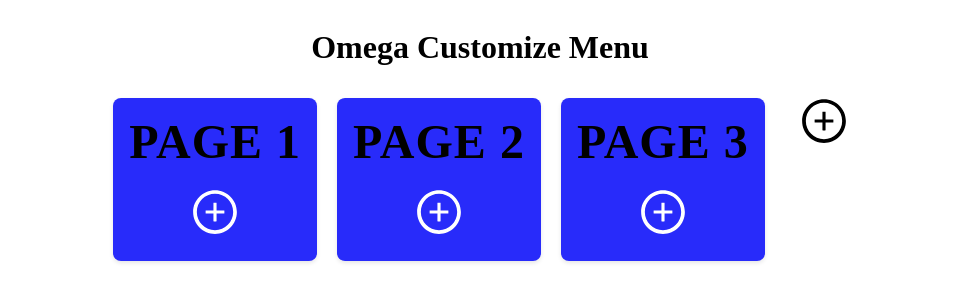
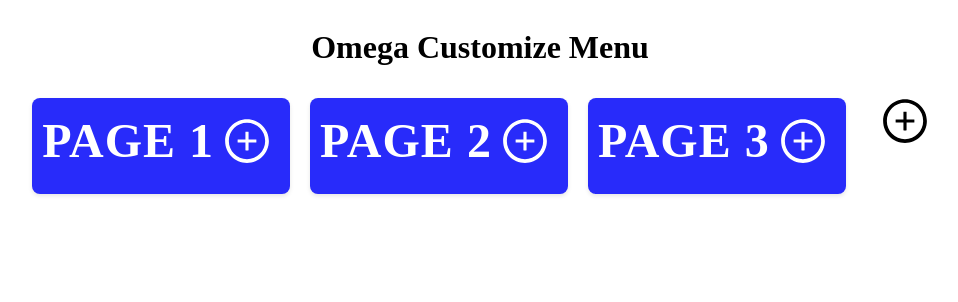
Before and after one commit to rbenci/omega-customize-menu, a React (Create React App) app: page / in a window 1280 px wide. Shown: the top 302 px of the page, without its empty margins (168-1126 px from the left). Built offline with nearby package versions, Linux system fonts and the light colour scheme.

Commit message:
closes Create functionality to delete a page #10

```diff
--- a/src/components/Navbar.js
+++ b/src/components/Navbar.js
@@ -8,11 +8,16 @@ import { PageBox } from './PageBox';
 export const Navbar = () => {
 	const [mainPages, setMainPages] = useState(['Page 1', 'Page 2', 'Page 3']);
 
+  const deleteMainPage = (name) => {
+		const updatedPages = mainPages.filter((page) => page !== name);
+		setMainPages(updatedPages);
+	};
+
 	return (
 		<div className="navbarContainer">
 			<div className="horizontalPageList">
 				{mainPages.map((page, index) => {
-					return <PageBox key={`${page}-${index}`} name={page} level={0} />;
+					return <PageBox key={`${page}-${index}`} name={page} level={0} handleDelete={deleteMainPage} />;
 				})}
 			</div>
 			<AddPageButton
--- a/src/components/PageBox.js
+++ b/src/components/PageBox.js
@@ -3,38 +3,81 @@ import React, { useState } from 'react';
 import { AddPageButton } from './AddPageButton';
 import { levelColors } from '../styles/levelColors';
 
-export const PageBox = ({ name, id, level }) => {
+export const PageBox = ({ name, id, level, handleDelete }) => {
 	const [subPages, setSubPages] = useState([]);
+	const [showDeleteIcon, setShowDeleteIcon] = useState(false);
+
+	const handleDeleteSubpage = (name) => {
+		const updatedPages = subPages.filter((page) => page !== name);
+		setSubPages(updatedPages);
+	};
 
 	return (
 		<div
 			id={id}
 			style={{
 				margin: level === 0 ? '10px' : 0,
-				padding: '1rem',
-				width: '90%',
-				justifySelf: level > 0 ? 'flex-end' : 'center',
+				width: 'auto',
+				minWidth: level > 0 ? '90%' : '100px',
+				alignSelf: level > 0 ? 'flex-end' : 'flex-start',
 				backgroundColor: levelColors[level] ?? 'white',
 				boxShadow: '0 2px 4px rgba(0,0,0,0.1)',
 				borderRadius: '8px',
 				marginBottom: '10px',
 				marginLeft: level > 0 ? '20px' : '10px',
-				color: 'white',
+				color: level >= 4 ? 'black' : 'white',
+				position: 'relative',
 			}}
+			onMouseEnter={() => setShowDeleteIcon(true)}
+			onMouseLeave={() => setShowDeleteIcon(false)}
 			className="pageBoxContainer"
 		>
 			<div
 				style={{
+					padding: '10px',
 					fontSize: `${3 - level / 2}rem`,
 					fontWeight: 'bold',
 					marginBottom: '10px',
+					alignSelf: level === 0 ? 'center' : 'flex-start',
 					textTransform: 'uppercase',
 					letterSpacing: '1px',
-					color: level > 0 ? 'white' : 'black',
-                    whiteSpace:'nowrap'
+
+					whiteSpace: 'nowrap',
+					overflow: 'hidden',
+					textOverflow: 'ellipsis', // add this to shorten long names with an ellipsis,
+					display: 'flex',
+					flexDirection: 'row',
+					alignItems: 'center',
+					justifyContent: 'space-around',
 				}}
 			>
 				{name}
+				{showDeleteIcon && (
+					<div
+						style={{
+							position: 'absolute',
+							top: '-20px',
+							right: '-20px',
+							cursor: 'pointer',
+							backgroundColor: 'red',
+							width: '40px',
+							height: '40px',
+							fontSize: '20px',
+							borderRadius: '20px',
+							display: 'flex',
+							alignItems: 'center',
+							justifyContent: 'center',
+						}}
+						onClick={() => handleDelete(name)}
+					>
+						X
+					</div>
+				)}
+				<AddPageButton
+					onAddPage={(newSubPage) => {
+						setSubPages([...subPages, newSubPage]);
+					}}
+				/>
 			</div>
 			{subPages.map((page, index) => {
 				return (
@@ -43,14 +86,10 @@ export const PageBox = ({ name, id, level }) => {
 						name={page}
 						id={page.id}
 						key={`${page}-${index}`}
+						handleDelete={handleDeleteSubpage}
 					/>
 				);
 			})}
-			<AddPageButton
-				onAddPage={(newSubPage) => {
-					setSubPages([...subPages, newSubPage]);
-				}}
-			/>
 		</div>
 	);
 };
--- a/src/styles/Navbar.css
+++ b/src/styles/Navbar.css
@@ -2,6 +2,7 @@
 	width: auto;
 	display: flex;
 	flex-direction: row;
+    align-items: flex-start;
 }
 .horizontalPageList {
 	flex: 1;
--- a/src/styles/PageBox.css
+++ b/src/styles/PageBox.css
@@ -3,13 +3,9 @@
 	align-items: center;
 	width: auto;
     position: relative;
-
-	background-color: rgb(75, 132, 238);
+    align-self: flex-start;
+    box-sizing: border-box;
 	flex-direction: column;
 	border-radius: 10px;
 
 }
-
-.pageBoxContainer:hover {
-	background-color: rgb(96, 179, 238);
-}
```
Lines whose indentation alone changed are shown as unchanged.
